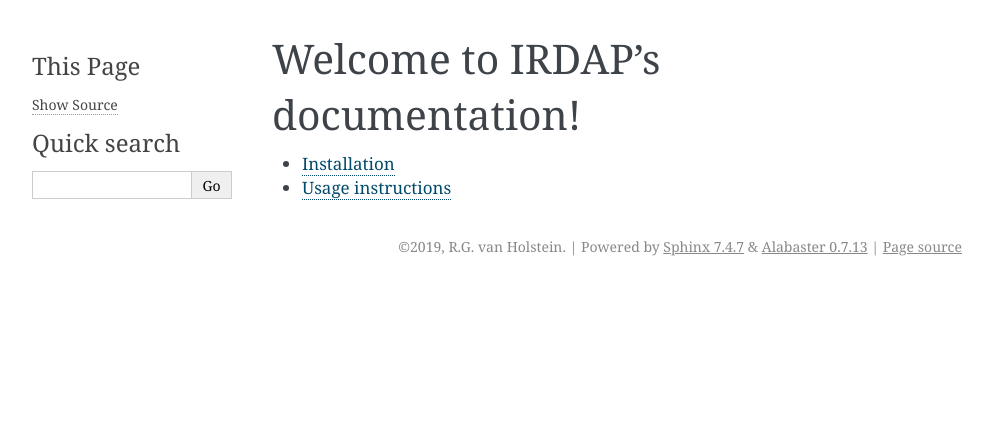
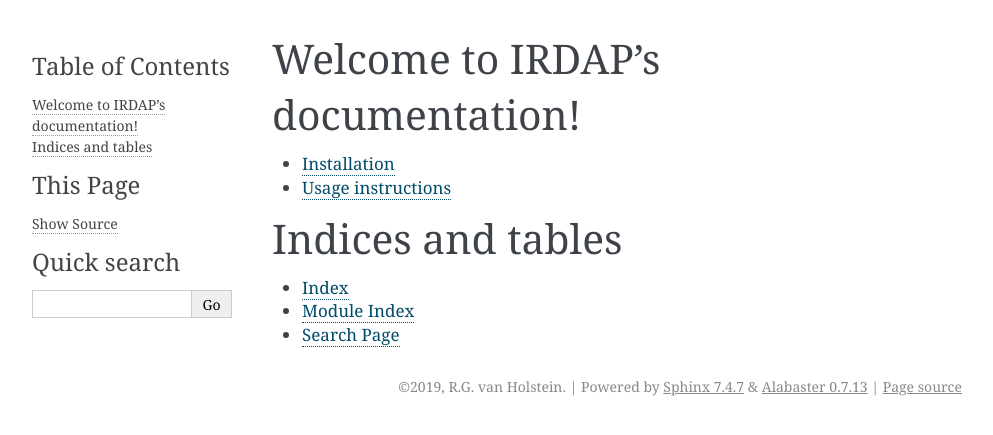
Before and after one commit to robvanholstein/IRDAP, a Sphinx documentation site: the page built from docs/source/index.rst, in a window 1280 px wide. Shown: the top 435 px of the page, without its empty margins (148-1141 px from the left). Built offline with Sphinx 7.4.7, drawn with Linux system fonts in a browser that asks for light colours; some of the changed lines change nothing that is shown.

Commit message:
Rebuild website

```diff
--- a/docs/source/conf.py
+++ b/docs/source/conf.py
@@ -11,10 +11,11 @@
 # If extensions (or modules to document with autodoc) are in another directory,
 # add these directories to sys.path here. If the directory is relative to the
 # documentation root, use os.path.abspath to make it absolute, like shown here.
+#
+# import os
+# import sys
+# sys.path.insert(0, os.path.abspath('.'))
 
-import os
-import sys
-sys.path.insert(0, os.path.abspath('.'))
 
 # -- Project information -----------------------------------------------------
 
@@ -25,7 +26,7 @@
 # The short X.Y version
 version = ''
 # The full version, including alpha/beta/rc tags
-release = 'v2019-10-05'
+release = '2019.5.11'
 
 
 # -- General configuration ---------------------------------------------------
@@ -40,7 +41,12 @@
 extensions = [
     'sphinx.ext.autodoc',
     'sphinx.ext.doctest',
+    'sphinx.ext.intersphinx',
+    'sphinx.ext.todo',
     'sphinx.ext.coverage',
+    'sphinx.ext.mathjax',
+    'sphinx.ext.ifconfig',
+    'sphinx.ext.viewcode',
     'sphinx.ext.githubpages',
 ]
 
@@ -177,3 +183,13 @@
 
 
 # -- Extension configuration -------------------------------------------------
+
+# -- Options for intersphinx extension ---------------------------------------
+
+# Example configuration for intersphinx: refer to the Python standard library.
+intersphinx_mapping = {'https://docs.python.org/': None}
+
+# -- Options for todo extension ----------------------------------------------
+
+# If true, `todo` and `todoList` produce output, else they produce nothing.
+todo_include_todos = True
--- a/docs/source/index.rst
+++ b/docs/source/index.rst
@@ -1,5 +1,5 @@
 .. IRDAP documentation master file, created by
-   sphinx-quickstart on Fri May 10 16:25:41 2019.
+   sphinx-quickstart on Sat May 11 17:17:28 2019.
    You can adapt this file completely to your liking, but it should at least
    contain the root `toctree` directive.
 
@@ -11,3 +11,11 @@
 
    installation
    running
+
+
+Indices and tables
+==================
+
+* :ref:`genindex`
+* :ref:`modindex`
+* :ref:`search`
```
Also changed, not shown: 2 other files.
